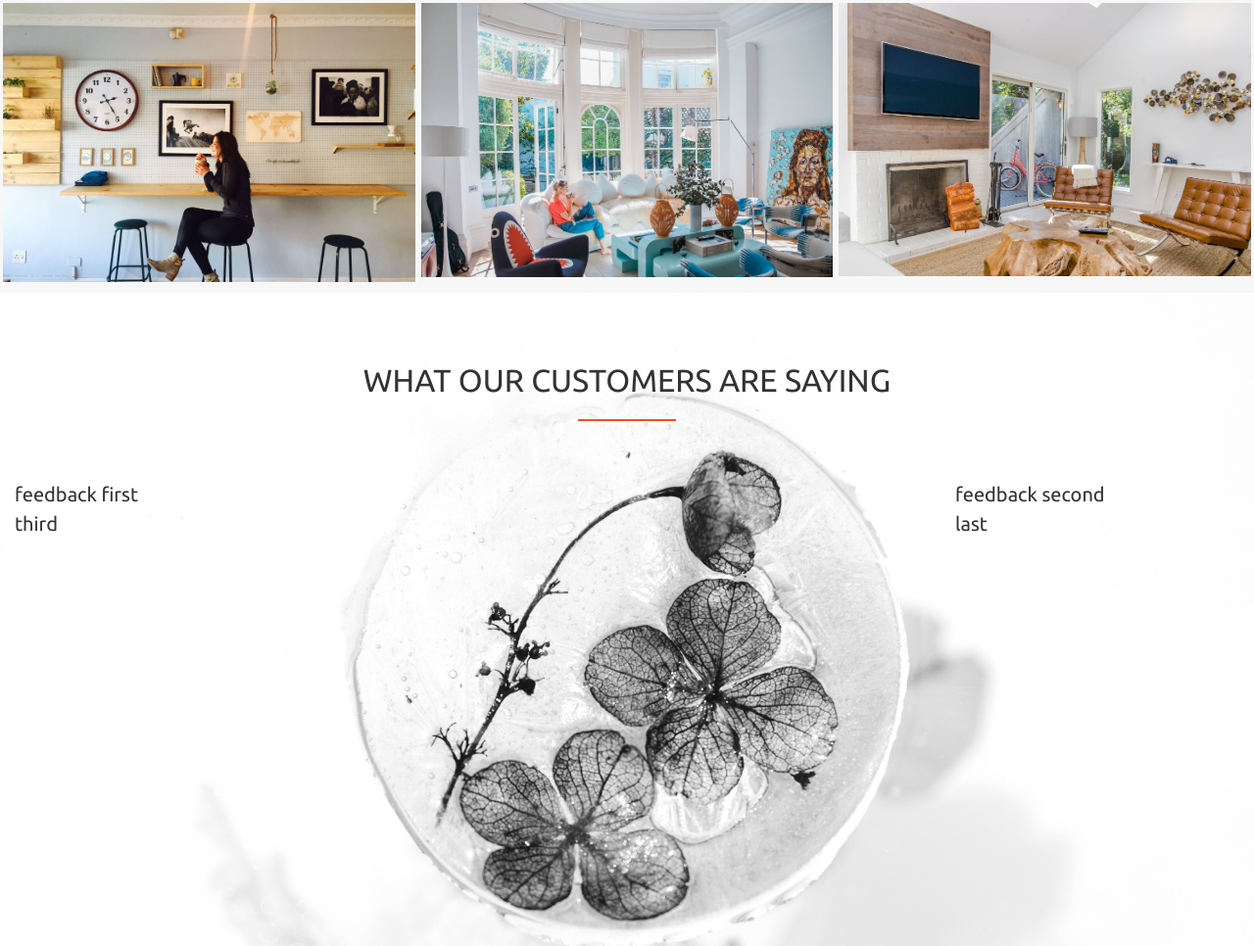
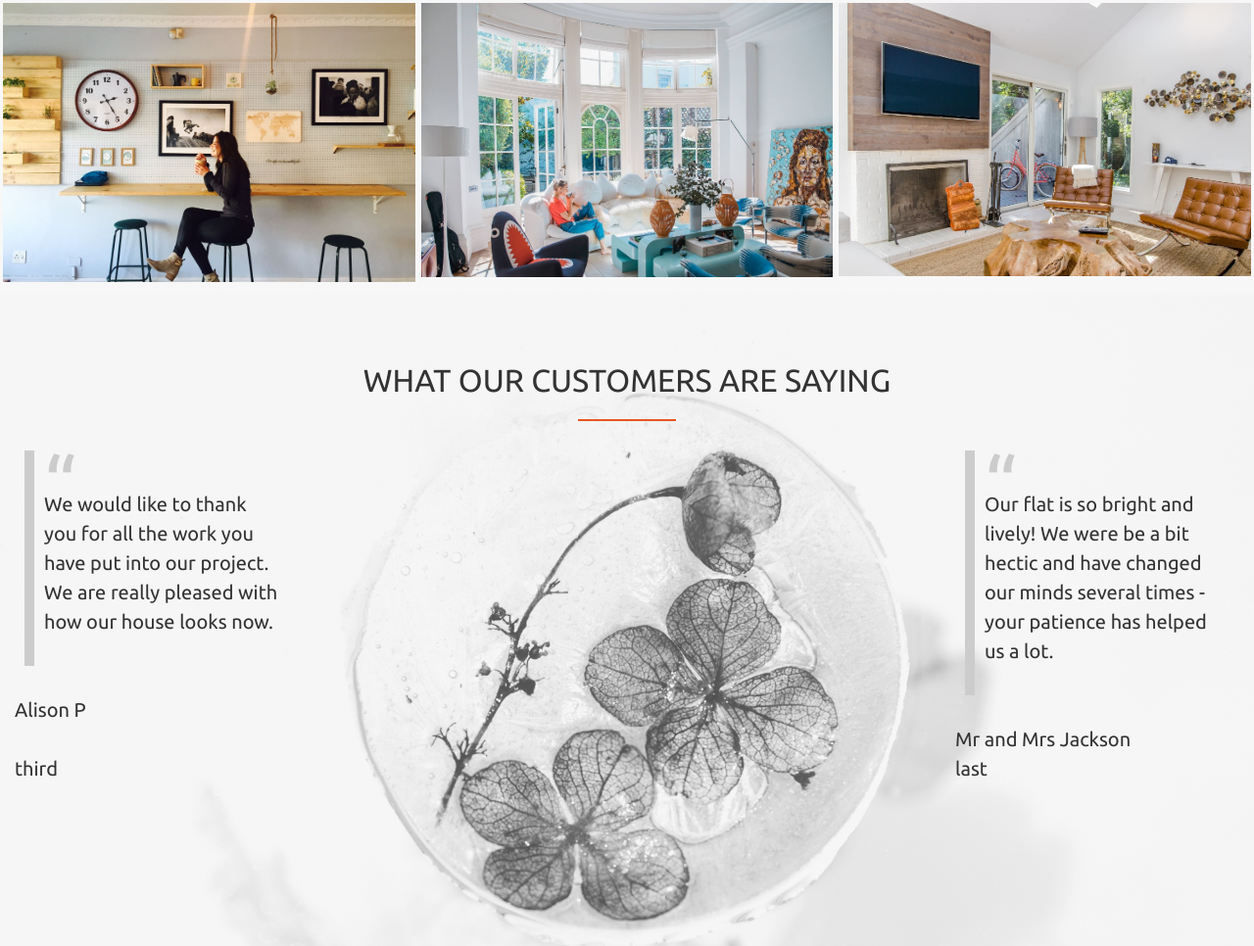
Before and after one commit to koleaby4/dom-designs, a plain HTML site: page index.html in a window 1280 px wide. Shown: the part 1498-2464 px from the top of the page at 98% size. Drawn offline with nearby package versions, Linux system fonts and the light colour scheme.

Commit message:
add 2 testimonials

```diff
--- a/assets/css/style.css
+++ b/assets/css/style.css
@@ -123,15 +123,36 @@ header {
 
 .section-testimonials {
   padding-top: 10px;
-  background-image: /* linear-gradient( # brighten image ?
+  background-image: linear-gradient(
       to right,
-      rgba(225, 225, 225, 0.2),
-      rgba(225, 225, 225, 0.2)
-    ), */ url("../images/testimoials-background.jpg");
+      rgba(225, 225, 225, 0.3),
+      rgba(225, 225, 225, 0.3)
+    ),
+    url("../images/testimoials-background.jpg");
   background-size: cover;
   background-position: center;
   background-attachment: fixed;
   height: 100vh;
+}
+
+.section-testimonials h1 {
+  margin-bottom: 0;
+}
+
+blockquote {
+  border-left: 10px solid #ccc;
+  margin: 1.5em 10px;
+  padding: 0.5em 10px;
+  quotes: "“" "”";
+}
+
+blockquote:before {
+  color: #ccc;
+  content: open-quote;
+  font-size: 4em;
+  line-height: 0.1em;
+  margin-right: 0.25em;
+  vertical-align: -0.4em;
 }
 
 /* ---- CONTACTS ----  */
--- a/index.html
+++ b/index.html
@@ -253,10 +253,27 @@
       <div class="container-fluid testimonials-panel">
         <div class="row">
           <div class="col-md-3">
-            feedback first
+            <blockquote>
+              <p>
+                We would like to thank you for all the work you have put into
+                our project. We are really pleased with how our
+                house looks now.
+              </p>
+            </blockquote>
+            Alison P
           </div>
+
           <div class="col-md-6"></div>
-          <div class="col-md-3">feedback second</div>
+          <div class="col-md-3">
+            <blockquote>
+              <p>
+                Our flat is so bright and lively! We were be a bit hectic and
+                have changed our minds several times - your patience has helped
+                us a lot.
+              </p>
+            </blockquote>
+            Mr and Mrs Jackson
+          </div>
         </div>
         <div class="row">
           <div class="col-md-3">third</div>
@@ -371,6 +388,7 @@
         </div>
       </div>
     </section>
+
     <footer>footer</footer>
     <script
       src="https://code.jquery.com/jquery-3.3.1.slim.min.js"
```
